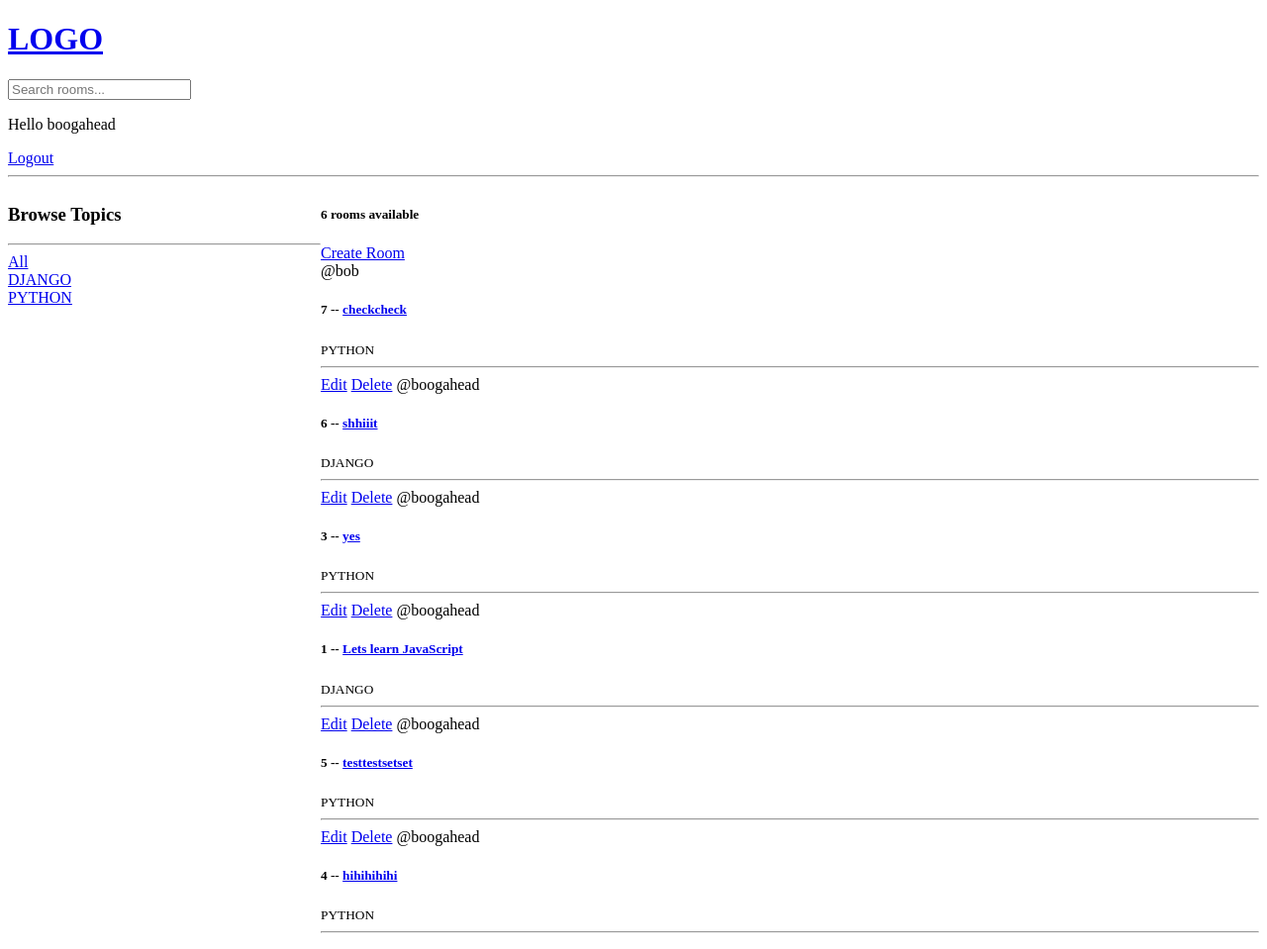
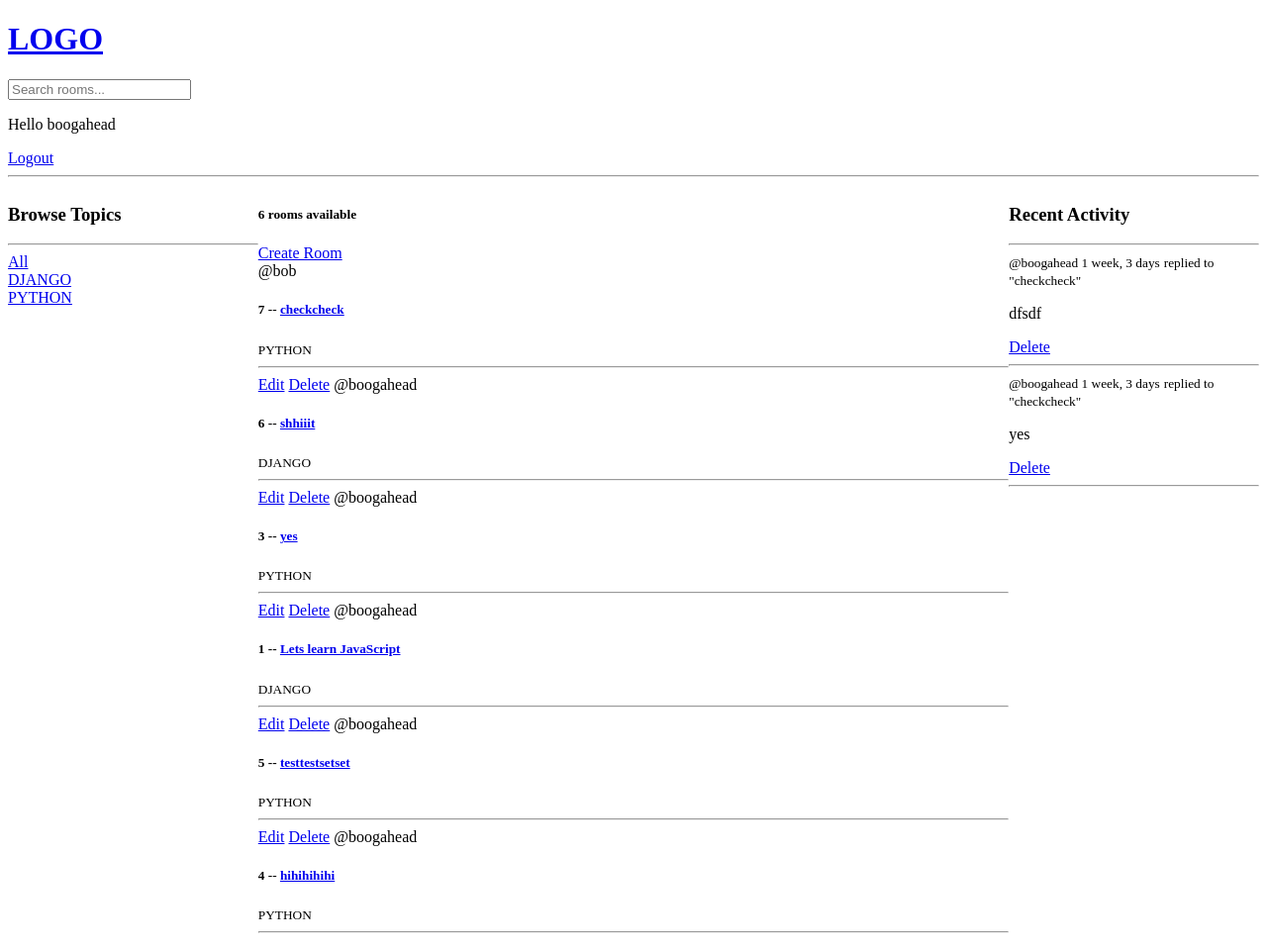
Before and after one commit to boogahead/django_mysite, a Django app: page / in a window 1280 px wide. Shown: the whole page at 99% size. Run offline with Django 4.2, Linux system fonts and the light colour scheme; a user stored in the database is signed in; data comes from the database, SQL or seed files in the repository; both versions use the stored data as it was after the commit.

Commit message:
added activity feed & moved around code for readability

```diff
--- a/base/models.py
+++ b/base/models.py
@@ -31,5 +31,9 @@ class Message(models.Model):
     body = models.TextField()
     updated= models.DateTimeField(auto_now=True)   # any time we run the save method, it saves timestamps
     created=models.DateTimeField(auto_now_add=True) # auto_now = take snapshot any time _now_add = only saved when created
+
+    class Meta:
+        ordering=['-updated','-created'] # now messages are ordered in a timely manner
+
     def __str__(self) :
         return self.body[0:50] # only return first 50 characters
--- /dev/null
+++ b/base/templates/base/activity_component.html
@@ -0,0 +1,14 @@
+<h3>Recent Activity</h3>
+        <hr>
+        {% for message in room_messages%}
+            <div>
+                <small>@{{message.user}} {{message.created|timesince}}</small>
+                <small>replied to "{{message.room}}"</small>
+
+                <p>{{message}}</p>
+                {% if request.user == message.user%}<!--only the owner can see this delete option-->
+                <a href="{%url 'delete-message' message.id %}">Delete</a><!--go to the delete message url in urls.py to delete -->
+                {%endif%}
+                <hr>
+            </div>
+        {%endfor%}
--- /dev/null
+++ b/base/templates/base/feed_component.html
@@ -0,0 +1,12 @@
+{% for room in rooms %}
+            <div>
+                {%if request.user == room.host %}
+                <a href="{% url 'update-room' room.id %}">Edit</a>
+                <a href="{% url 'delete-room' room.id %}">Delete</a>
+                {% endif %}
+                <span>@{{room.host.username}}</span> <!--go up to the host and fetch username-->
+                <h5>{{room.id}} -- <a href="{% url 'room' room.id  %}">{{room.name}}</a></h5> <!--access 'rooms' files-->
+                <small>{{room.topic.name}}</small>
+                <hr>
+            </div>
+            {% endfor %} <!--need to close for loops-->
--- a/base/templates/base/home.html
+++ b/base/templates/base/home.html
@@ -4,43 +4,26 @@
 <style>
     .home-container{
         display: grid;
-        grid-template-columns: 1fr 3fr;
+        grid-template-columns: 1fr 3fr 1fr;
     }
 </style>
 <!--<h1>Home TEMPLATE</h1>-->
 <div class="home-container">
 
     <div>
-        <h3>Browse Topics</h3>
-        <hr>
-        <div>
-            <a href="{% url 'home' %}" >All</a> <!-- add topics to the ned of the link e.g. http://127.0.0.1:8000/?q=PYTHON-->
-        </div>
-
-       {% for topic in topics %}
-            <div>
-                <a href="{% url 'home' %}?q={{topic.name}}" >{{topic}}</a> <!-- add topics to the ned of the link e.g. http://127.0.0.1:8000/?q=PYTHON-->
-            </div>
-       {% endfor %}
+        {%include 'base/topics_component.html'%}
     </div>
 
     <div>
         <h5>{{room_count}} rooms available</h5>
         <a href="{% url 'create-room'%} ">Create Room</a>
         <div>
-            {% for room in rooms %}
-            <div>
-                {%if request.user == room.host %}
-                <a href="{% url 'update-room' room.id %}">Edit</a>
-                <a href="{% url 'delete-room' room.id %}">Delete</a>
-                {% endif %}
-                <span>@{{room.host.username}}</span> <!--go up to the host and fetch username-->
-                <h5>{{room.id}} -- <a href="{% url 'room' room.id  %}">{{room.name}}</a></h5> <!--access 'rooms' files-->
-                <small>{{room.topic.name}}</small>
-                <hr>
-            </div>
-            {% endfor %} <!--need to close for loops-->
+            {%include 'base/feed_component.html'%}
         </div>
+    </div>
+
+    <div> <!--           Activity feed           -->
+        {%include 'base/activity_component.html'%}
     </div>
 </div>
 {%endblock content%}
--- a/base/templates/base/room.html
+++ b/base/templates/base/room.html
@@ -22,7 +22,7 @@
             {% for message in room_messages %}
             <div>
                 {% if request.user == message.user%}<!--only the owner can see this delete option-->
-                <a href="{%url 'delete-message' message.id %}">Delete</a>
+                <a href="{%url 'delete-message' message.id %}">Delete</a><!--go to the delete message url in urls.py to delete -->
                 {%endif%}
                 <small>@{{message.user}}   {{message.created|timesince}}  </small> <!-- add user name , message creation date (e.g. 10 min ago etc ) -->
                 <p>{{message.body}}</p>
--- /dev/null
+++ b/base/templates/base/topics_component.html
@@ -0,0 +1,11 @@
+<h3>Browse Topics</h3>
+        <hr>
+        <div>
+            <a href="{% url 'home' %}" >All</a> <!-- add topics to the ned of the link e.g. http://127.0.0.1:8000/?q=PYTHON-->
+        </div>
+
+       {% for topic in topics %}
+            <div>
+                <a href="{% url 'home' %}?q={{topic.name}}" >{{topic}}</a> <!-- add topics to the ned of the link e.g. http://127.0.0.1:8000/?q=PYTHON-->
+            </div>
+       {% endfor %}
--- a/base/views.py
+++ b/base/views.py
@@ -67,16 +67,19 @@ def home(request):
     q= request.GET.get('q') if request.GET.get('q')!= None else '' # q is whatever we passed through te url if nothing passed in , just set as empty
 
 
-    rooms=Room.objects.filter(Q(topic__name__contains=q) |
-    Q(name__icontains=q) |
-    Q(description__icontains=q)
+    rooms=Room.objects.filter(
+        Q(topic__name__contains=q) |
+        Q(name__icontains=q) |
+        Q(description__icontains=q)
     ) # give all the rooms in the database
     #rooms=Room.objects.all()
     topics=Topic.objects.all()
 
     room_count=rooms.count()
 
-    context={'rooms':rooms,'topics':topics,'room_count':room_count} #save the things you want to send in insi de the context variable
+    room_messages=Message.objects.filter(Q(room__topic__name__icontains=q)) # can switch to people who follow you etc # added feature to filter activities by room name
+                                        # ^ refer to Room class in models.py
+    context={'rooms':rooms,'topics':topics,'room_count':room_count,'room_messages':room_messages} #save the things you want to send in insi de the context variable
     return render(request,'base/home.html',context) #the rooms[] is passed onto the 'home' page.
     #(templates folder inside base folder) base/home.html
 
@@ -93,7 +96,7 @@ def room(request,pk): #can pass in dynamic value
         )
         room.participants.add(request.user) #add participants to the participants tab
         return redirect('room',pk=room.id) # go back to room with updated message
-    room_messages=room.message_set.all().order_by('-created') # we can query the children of certian Model. wea re getting all the children(comments) from the model Messages. (its in models.py messages)
+    room_messages=room.message_set.all() # we can query the children of certian Model. wea re getting all the children(comments) from the model Messages. (its in models.py messages)
     #give us the set of messages related to the specified room
 
     context={'room':room,'room_messages':room_messages,'participants':participants}
```
Also changed, not shown: db.sqlite3.
